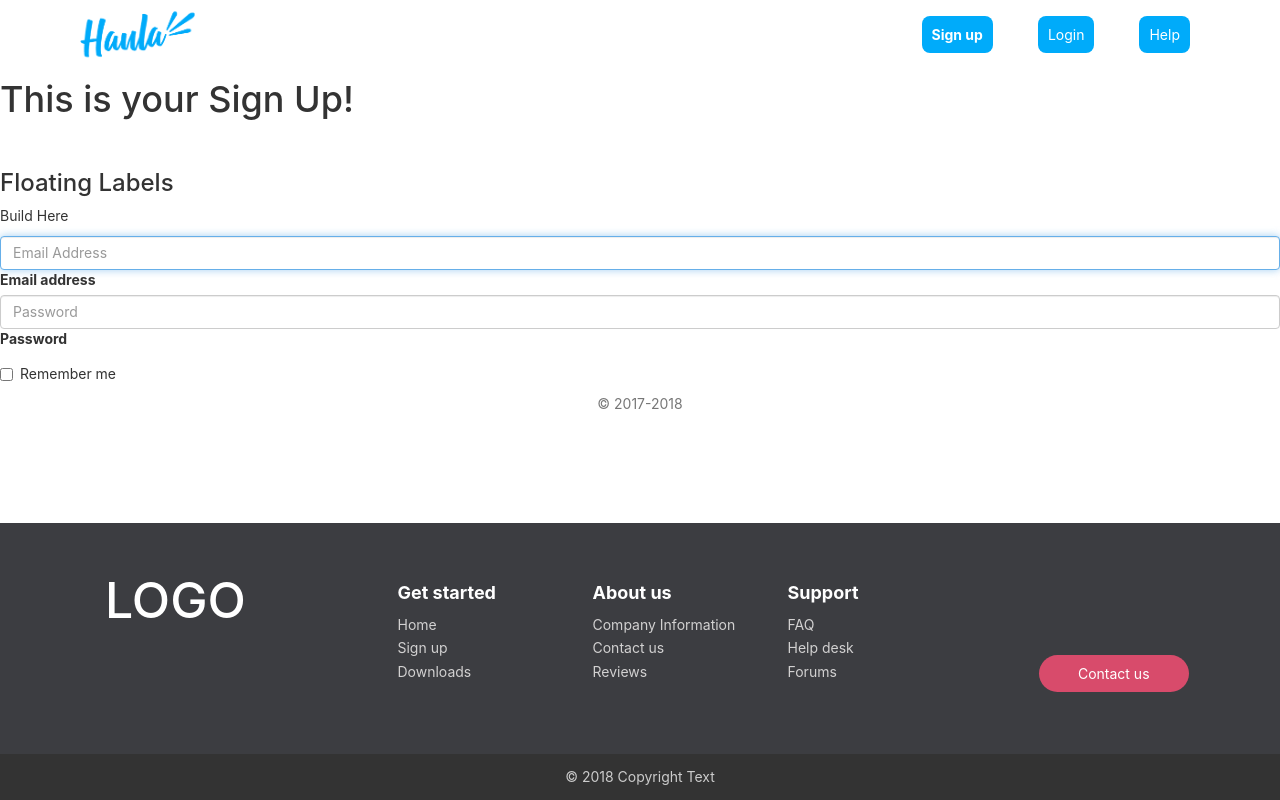
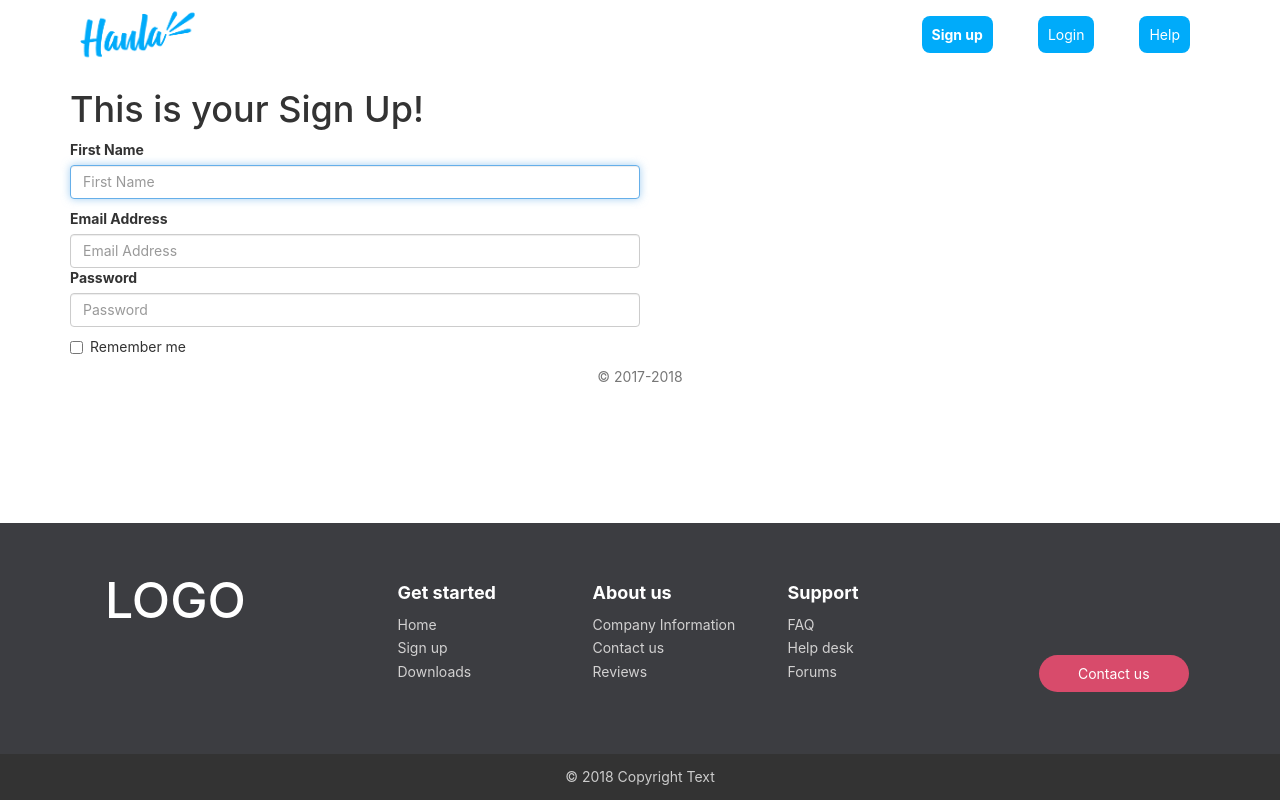
Before and after one commit to CodeWaala/ProjectGamma, a React (Create React App) app in the folder client/haula/: page /SignUp in a window 1280 px wide. Built offline with nearby package versions, Linux system fonts and the light colour scheme; what react-google-maps would draw is missing.

Commit message:
added signup forms

```diff
--- a/client/haula/src/components/SignUp/SignUp.css
+++ b/client/haula/src/components/SignUp/SignUp.css
@@ -146,3 +146,10 @@ a {
 .reset:hover {
 	cursor: pointer;
 }
+
+.form-control{
+	display: flex;
+	width: 50%;
+	justify-content: center;
+	align-content: center;
+}
--- a/client/haula/src/components/SignUp/SignUp.js
+++ b/client/haula/src/components/SignUp/SignUp.js
@@ -1,21 +1,33 @@
 import React from 'react';
-
+import './SignUp.css'
+import { ControlLabel } from 'react-bootstrap';
 
 
 class SignUp extends React.Component {
 	render() {
 		return(
-			<div>
+			<div className="container">
 			<h1>This is your Sign Up!</h1>
 
 			<body data-gr-c-s-loaded="true">
 			<form class="form-signin">
-				<div>
+				{/* <div>
 					<img class="mb-4" src="" alt=""/>
 					<h1 class="h3 mb-3 font-weight-normal">Floating Labels</h1>
 					<p>Build Here </p>
+				</div> */}
+				<ControlLabel>First Name</ControlLabel>
+				<p><div className="form-label-group">
+					<input 	type="text"
+							id="inputFirstName"
+							class="form-control"
+							placeholder="First Name"
+							require=""
+							autofocus=""
+					/>
 				</div>
-
+				</p>
+				<ControlLabel>Email Address</ControlLabel>
 				<div className="form-label-group">
 					<input  type="email"
 							id="inputEmail"
@@ -24,9 +36,8 @@ class SignUp extends React.Component {
 							require=""
 							autofocus=""
 					/>
-					<label for="inputEmail">Email address</label>
 				</div>
-
+				<ControlLabel>Password</ControlLabel>
 				<div className="form-label-group">
 					<input  type="password"
 							id="inputPassword"
@@ -34,7 +45,6 @@ class SignUp extends React.Component {
 							placeholder="Password"
 							required=""
 					/>
-					<label for="inputPassword">Password</label>
 				</div>
 
 				<div class="checkbox mb-3">
```
